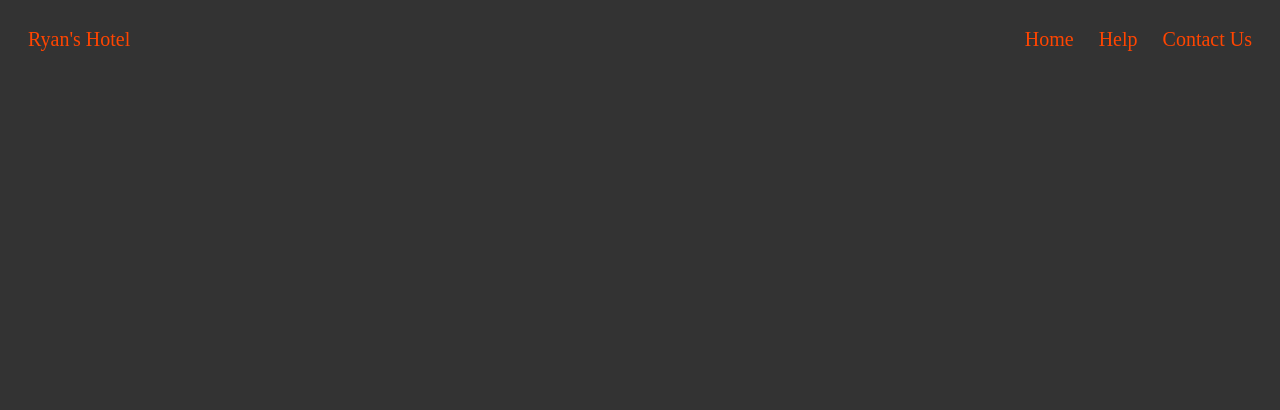
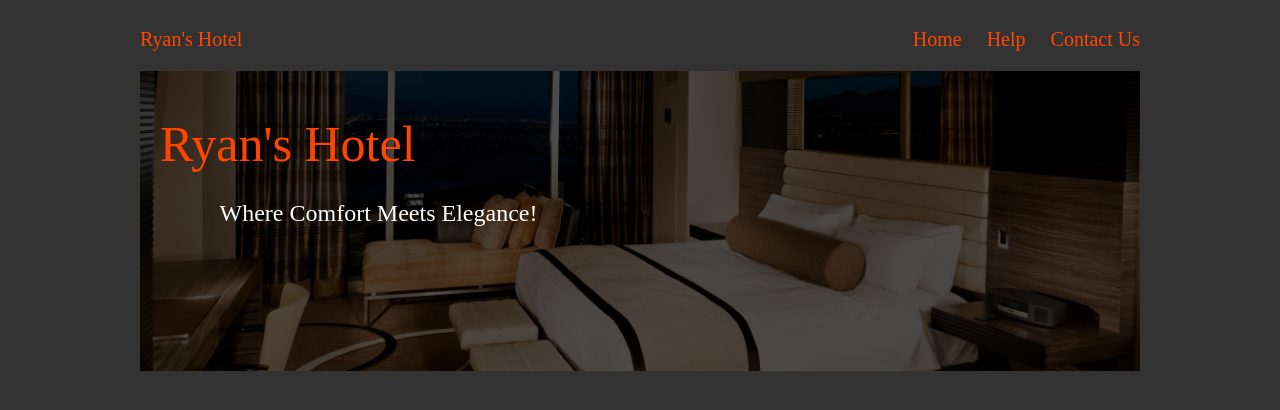
Before and after one commit to RyanChehab/Hotel, a plain HTML site: page index.html in a window 1280 px wide. Drawn offline with Linux system fonts and the light colour scheme.

Commit message:
Added background picture

```diff
--- a/index.html
+++ b/index.html
@@ -18,5 +18,16 @@
             <a href="#">Contact Us</a>
         </div>
     </div>
+
+    <div class="middle">
+        <div class="background">
+            <div class="title">
+                <p><span id="Ryan">Ryan's Hotel </span><br><br>&nbsp; &nbsp; &nbsp; &nbsp; &nbsp; Where Comfort Meets Elegance!</p>
+                <br>
+            </div>
+        </div>
+
+
+    </div>
 </body>
 </html>
--- a/style.css
+++ b/style.css
@@ -9,6 +9,8 @@ body{
 
 /* navbar */
 .nav{
+    margin: 0 auto; /*centers the navbar, gives some responsivenes */
+    max-width: 1000px;
     display: flex;
     justify-content: space-between;
     padding: 1rem;
@@ -31,3 +33,47 @@ body{
     text-decoration: none;
     padding-left: 1rem;
 }
+
+/* middle */
+.middle {
+    position: relative;
+    max-width: 1000px;
+    margin: 0 auto;
+    height: 300px;
+}
+
+.background {
+    position: relative;
+    height: 100%;
+}
+
+.background::before {
+    content: "";
+    position: absolute;
+    top: 0;
+    left: 0;
+    width: 100%;
+    height: 100%;
+    background: url('./wp6957366.png') no-repeat center center/cover;
+    filter: brightness(0.3);
+
+}
+
+.title {
+    position: relative;
+    z-index: 2;
+    font-size: 1.2rem;
+    color: #fff;
+    padding: 20px;
+}
+
+#Ryan{
+    font-size: 2.5rem;
+    color: orangered;
+}
+
+#btn-more{
+    display: inline-block;
+    margin: 0 auto;
+    text-align: center;
+}
```
Also changed, not shown: wp6957366.png (added).
